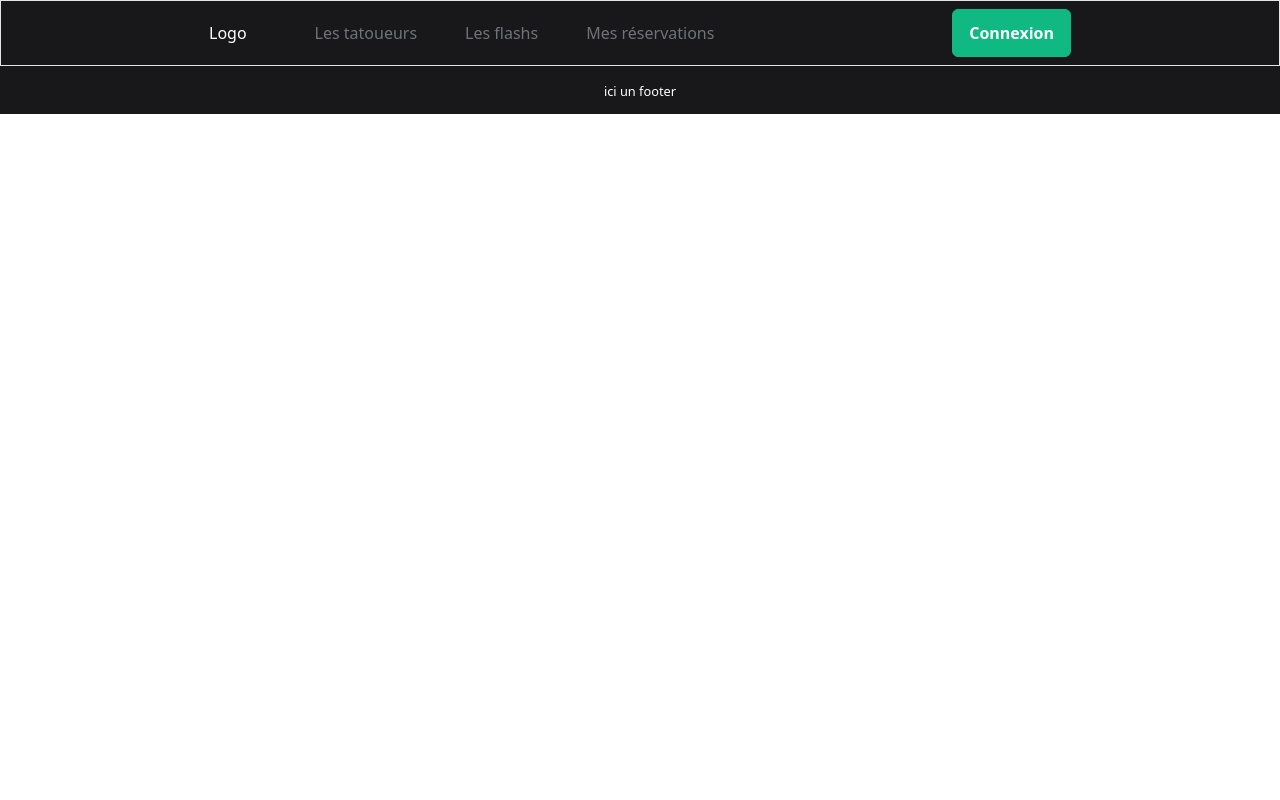
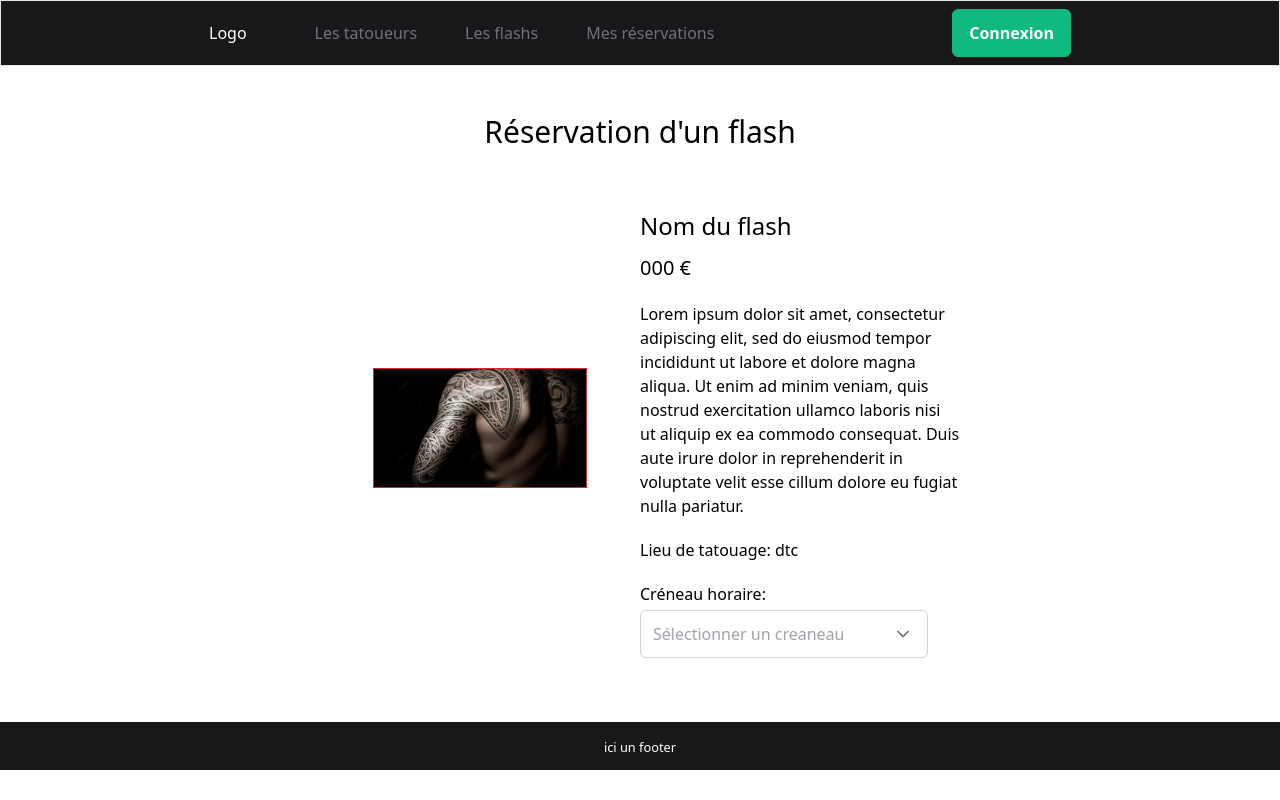
Before and after one commit to BlueSkunka/flash-art, a Vue app in the folder front/: page /flashs/1 in a window 1280 px wide. Built offline with nearby package versions, Linux system fonts and the light colour scheme.

Commit message:
feature/detail_flash - page de détail d'un flash

```diff
--- a/front/src/main.ts
+++ b/front/src/main.ts
@@ -26,6 +26,7 @@ import SelectButton from 'primevue/selectbutton';
 import Rating from 'primevue/rating'
 import Tag from 'primevue/tag'
 import CardComponent from './components/CardComponent.vue';
+import Dropdown from "primevue/dropdown";
 
 const app = createApp(App)
 
@@ -58,5 +59,6 @@ app.component("SelectButton", SelectButton)
 app.component("Rating", Rating)
 app.component("Tag", Tag)
 app.component("CardComponent", CardComponent)
+app.component("Dropdown", Dropdown)
 
 app.mount('#app')
--- a/front/src/router/index.ts
+++ b/front/src/router/index.ts
@@ -11,6 +11,7 @@ import GestionFlashView from "@/views/admin/GestionFlashView.vue";
 import GestionDispoView from "@/views/admin/GestionReservationView.vue";
 import AdminLayout from "@/layouts/AdminLayout.vue";
 import ReservationView from "@/views/ReservationView.vue";
+import FlashDetailView from "@/views/FlashDetailView.vue";
 
 const router = createRouter({
     history: createWebHistory(import.meta.env.BASE_URL),
@@ -28,6 +29,13 @@ const router = createRouter({
                 {
                     path: '/flashs',
                     component: FlashView,
+                    meta: {
+                        layout: BaseLayout
+                    }
+                },
+                {
+                    path: '/flashs/1',
+                    component: FlashDetailView,
                     meta: {
                         layout: BaseLayout
                     }
--- /dev/null
+++ b/front/src/views/FlashDetailView.vue
@@ -0,0 +1,31 @@
+<template>
+  <h1 class="text-3xl text-center my-12">Réservation d'un flash</h1>
+  <div class="grid grid-cols-2 mb-16 w-1/2 mx-auto">
+    <div class="border border-red-600 w-2/3 m-auto">
+      <img src="../assets/illu-tatoueur.jpg" alt="image de flash">
+      <!-- TODO remplir les infos avec le flash sélectionné-->
+    </div>
+    <div>
+      <h2 class="text-2xl my-3">Nom du flash</h2>
+      <h3 class="text-xl mb-5 font-medium">000 €</h3>
+      <p class="text-grey-600">Lorem ipsum dolor sit amet, consectetur adipiscing elit, sed do eiusmod tempor incididunt ut labore et dolore magna aliqua. Ut enim ad minim veniam, quis nostrud exercitation ullamco laboris nisi ut aliquip ex ea commodo consequat. Duis aute irure dolor in reprehenderit in voluptate velit esse cillum dolore eu fugiat nulla pariatur.</p>
+      <p class="my-5">Lieu de tatouage: dtc</p>
+      <p class="mt-5 mb-1">Créneau horaire:</p>
+      <Dropdown v-model="selectedCity" :options="cities" optionLabel="name" placeholder="Sélectionner un creaneau" class="w-full md:w-[18rem]" />
+    </div>
+  </div>
+</template>
+
+<script setup>
+
+import { ref } from "vue";
+const selectedCity = ref();
+const cities = ref([
+  { name: 'New York', code: 'NY' },
+  { name: 'Rome', code: 'RM' },
+  { name: 'London', code: 'LDN' },
+  { name: 'Istanbul', code: 'IST' },
+  { name: 'Paris', code: 'PRS' }
+]);
+
+</script>
```
Also changed, not shown: 1 other file (tests, documents, lock files or other folders).
